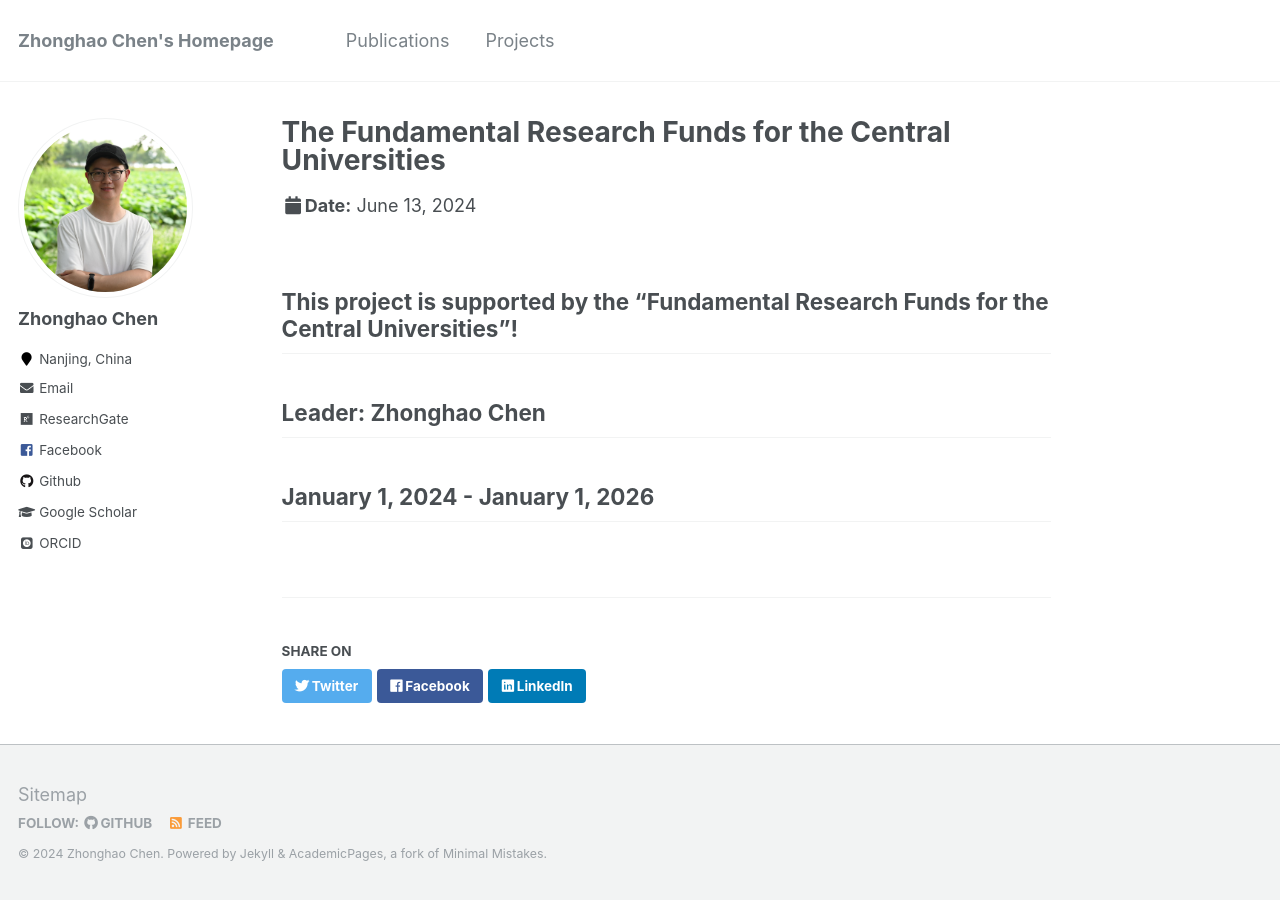
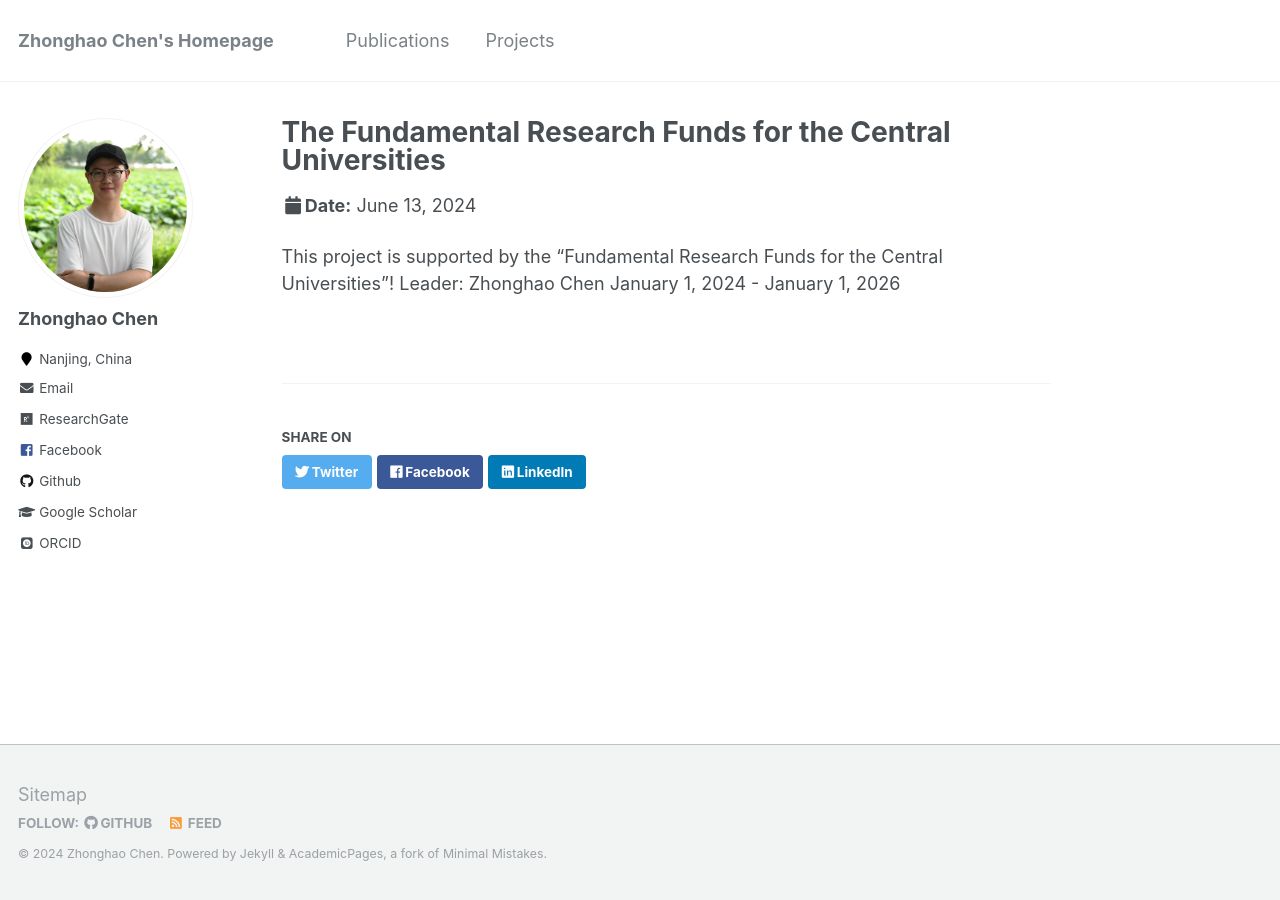
Before and after one commit to zhonghaochen/zhonghaochen.github.io, a Jekyll site: the page built from _talks/project1.md, in a window 1280 px wide. Built offline with Jekyll 4.4.1, drawn with Linux system fonts in a browser that asks for light colours; some web fonts are replaced; part of the change alters nothing that is shown.

```diff
--- a/_talks/project1.md
+++ b/_talks/project1.md
@@ -5,6 +5,6 @@ type: "Talk"
 permalink: /talks/project1
 ---
 
-## This project is supported by the "Fundamental Research Funds for the Central Universities"!
-## Leader: Zhonghao Chen
-## January 1, 2024 - January 1, 2026
+This project is supported by the "Fundamental Research Funds for the Central Universities"!
+Leader: Zhonghao Chen
+January 1, 2024 - January 1, 2026
```
